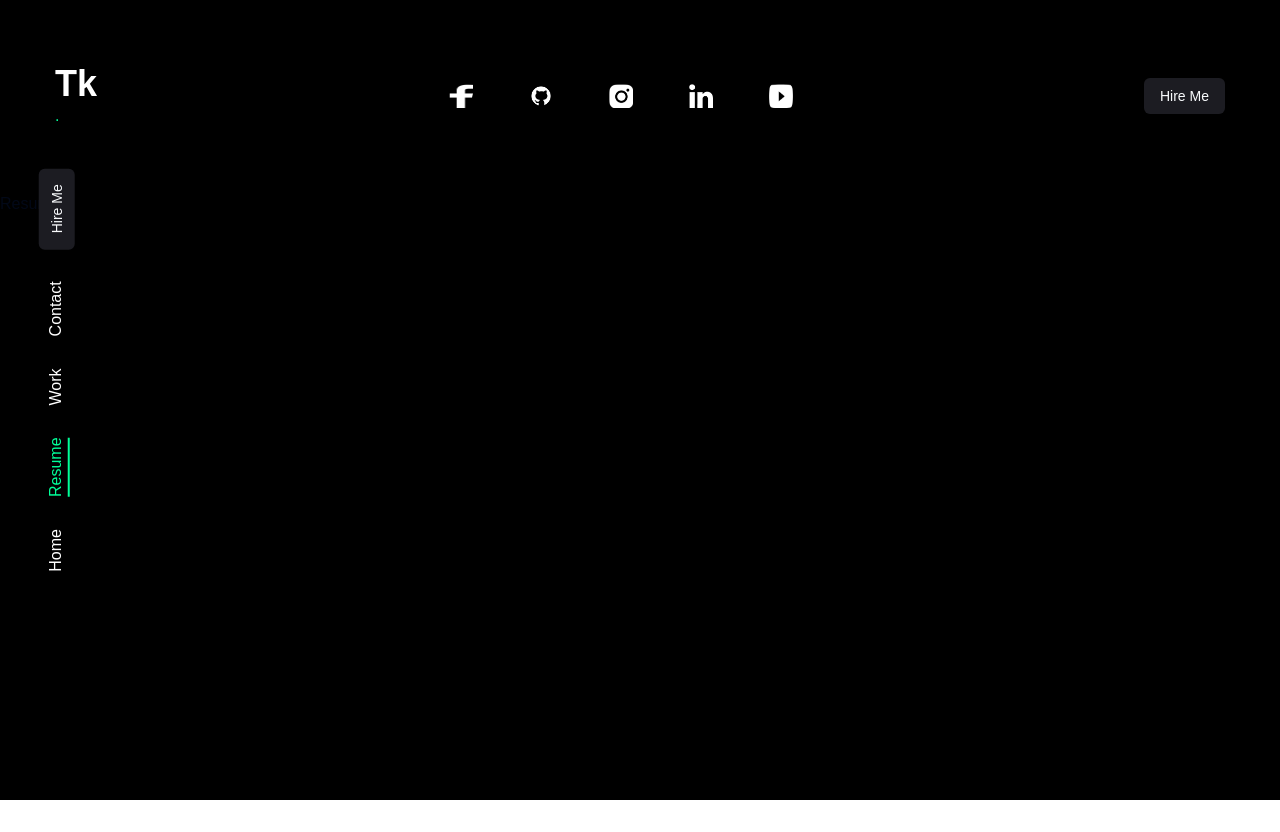
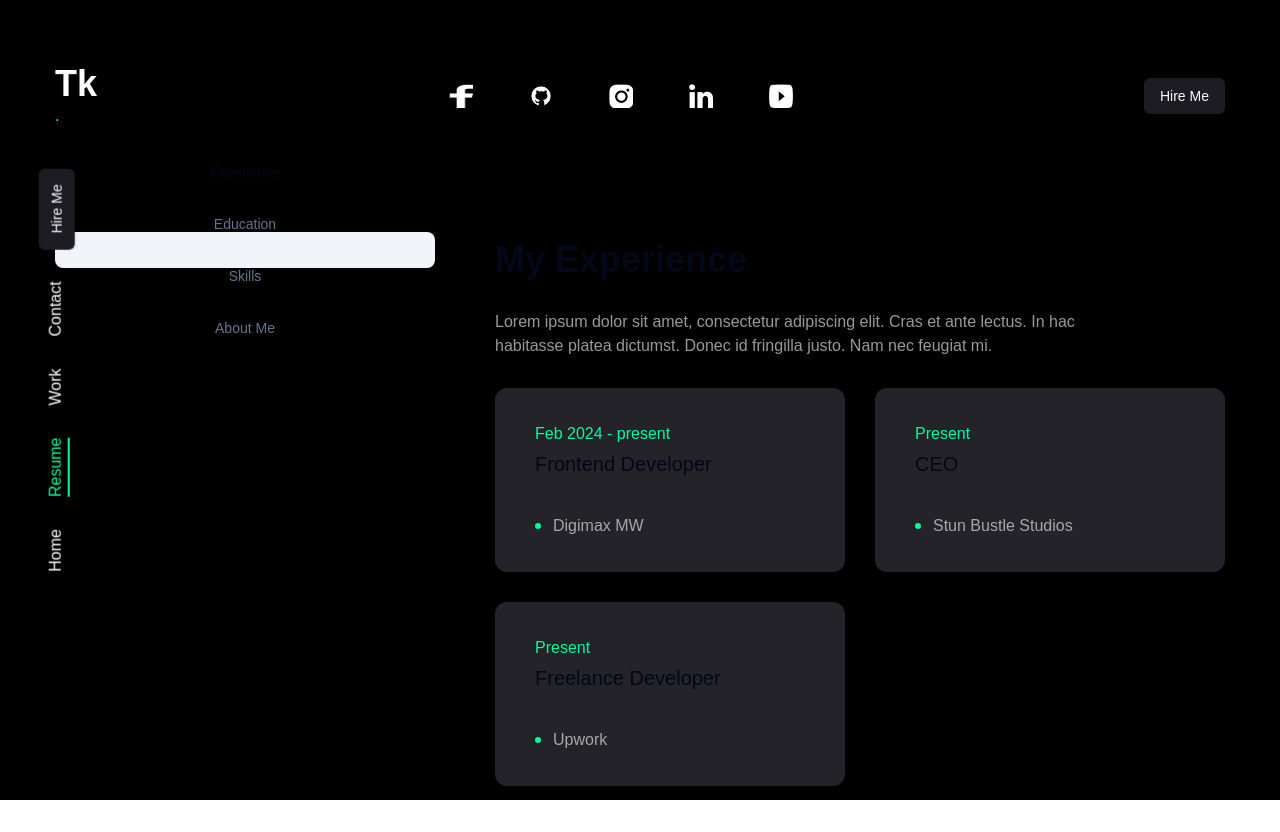
Before and after one commit to Tony-kan/portfolio_v3, a Next.js app: page /resume in a window 1280 px wide. Before the commit the page ends 800 px from the top, so only its background shows below. Built offline with nearby package versions, Linux system fonts and the light colour scheme.

Commit message:
Resume : build a resume page

```diff
--- a/app/resume/page.tsx
+++ b/app/resume/page.tsx
@@ -1,7 +1,220 @@
+"use client";
+
+import { ScrollArea } from "@/components/ui/scroll-area";
+import { Tabs, TabsContent, TabsList, TabsTrigger } from "@/components/ui/tabs";
+import {
+  Tooltip,
+  TooltipContent,
+  TooltipProvider,
+  TooltipTrigger,
+} from "@/components/ui/tooltip";
+import { motion } from "framer-motion";
+import { about, education, experience } from "@/lib/data";
 import React from "react";
+import {
+  FaHtml5,
+  FaCss3,
+  FaJs,
+  FaReact,
+  FaFigma,
+  FaNodeJs,
+} from "react-icons/fa";
+import { SiTailwindcss, SiNextdotjs } from "react-icons/si";
+
+// skills data
+export const skills = {
+  title: "my skills",
+  description: `Lorem ipsum dolor sit amet, consectetur adipiscing elit.
+           Cras et ante lectus. In hac habitasse platea dictumst. Donec id fringilla justo. Nam nec feugiat mi.`,
+  skillList: [
+    {
+      icon: <FaHtml5 />,
+      name: "html 5",
+    },
+    {
+      icon: <FaCss3 />,
+      name: "css 3",
+    },
+    {
+      icon: <FaJs />,
+      name: "javascript",
+    },
+    {
+      icon: <FaReact />,
+      name: "react.js",
+    },
+    {
+      icon: <SiNextdotjs />,
+      name: "next.js",
+    },
+    {
+      icon: <SiTailwindcss />,
+      name: "tailwind.css",
+    },
+    {
+      icon: <FaNodeJs />,
+      name: "node.js",
+    },
+    {
+      icon: <FaFigma />,
+      name: "figma",
+    },
+  ],
+};
 
 function Resume() {
-  return <div>Resume</div>;
+  return (
+    <motion.div
+      initial={{ opacity: 0 }}
+      animate={{
+        opacity: 1,
+        transition: { delay: 2.4, duration: 0.4, ease: "easeIn" },
+      }}
+      className="min-h-[80vh] flex items-center justify-center py-12 xl:py-0"
+    >
+      <div className="container mx-auto">
+        <Tabs
+          defaultValue="experience"
+          className="flex flex-col xl:flex-row gap-[60px]"
+        >
+          <TabsList className="flex flex-col w-full max-w-[380px]  mx-auto xl:mx-0 gap-6">
+            <TabsTrigger value="experience">Experience</TabsTrigger>
+            <TabsTrigger value="education">Education</TabsTrigger>
+            <TabsTrigger value="skills">Skills</TabsTrigger>
+            <TabsTrigger value="about">About Me</TabsTrigger>
+          </TabsList>
+
+          {/* content */}
+          <div className="min-h-[70vh] w-full">
+            {/* experience  content  */}
+            <TabsContent value="experience" className="w-full">
+              <div className="flex flex-col gap-[30px] text-center xl:text-left">
+                <h3 className="text-4xl  font-bold capitalize">
+                  {experience.title}
+                </h3>
+                <p className="max-w-[600px] text-white/60 mx-auto xl:mx-0">
+                  {experience.description}
+                </p>
+                <ScrollArea className="h-[400px]">
+                  <ul className="grid grid-cols-1 lg:grid-cols-2 gap-[30px]">
+                    {experience.items.map((item, index) => {
+                      return (
+                        <li
+                          key={index}
+                          className="bg-[#232329] h-[184px]  py-6 px-10 rounded-xl flex flex-col justify-center items-center  lg:items-start gap-1"
+                        >
+                          <span className="text-accent">{item.duration}</span>
+                          <h3 className="text-xl max-w-[260px] min-h-[60px] text-center  lg:text-left">
+                            {item.position}
+                          </h3>
+                          <div className="flex items-center gap-3">
+                            {/* dot  */}
+                            <span className="w-[6px] h-[6px] rounded-full bg-accent"></span>
+                            <p className="text-white/60">{item.company}</p>
+                          </div>
+                        </li>
+                      );
+                    })}
+                  </ul>
+                </ScrollArea>
+              </div>
+            </TabsContent>
+            {/* education  content  */}
+            <TabsContent value="education" className="w-full">
+              <div className="flex flex-col gap-[30px] text-center xl:text-left">
+                <h3 className="text-4xl  font-bold capitalize">
+                  {education.title}
+                </h3>
+                <p className="max-w-[600px] text-white/60 mx-auto xl:mx-0">
+                  {education.description}
+                </p>
+                <ScrollArea className="h-[400px]">
+                  <ul className="grid grid-cols-1 lg:grid-cols-2 gap-[30px]">
+                    {education.items.map((item, index) => {
+                      return (
+                        <li
+                          key={index}
+                          className="bg-[#232329] h-[184px]  py-6 px-10 rounded-xl flex flex-col justify-center items-center  lg:items-start gap-1"
+                        >
+                          <span className="text-accent">{item.duration}</span>
+                          <h3 className="text-xl max-w-[260px] min-h-[60px] text-center lg:text-left capitalize">
+                            {item.degree}
+                          </h3>
+                          <div className="flex items-center gap-3">
+                            {/* dot  */}
+                            <span className="w-[6px] h-[6px] rounded-full bg-accent"></span>
+                            <p className="text-white/60">{item.institution}</p>
+                          </div>
+                        </li>
+                      );
+                    })}
+                  </ul>
+                </ScrollArea>
+              </div>
+            </TabsContent>
+            {/* skill  content  */}
+            <TabsContent value="skills" className="w-full">
+              <div className="flex flex-col gap-[30px]">
+                <div className="flex flex-col gap-[30px] text-center xl:text-left">
+                  <h3 className="text-4xl font-bold">{skills.title}</h3>
+                  <p className="max-w-[600px] text-white/60 mx-auto  xl:mx-0">
+                    {skills.description}
+                  </p>
+                </div>
+                <ul className="grid grid-cols-2  gap-6 sm:grid-cols-3 md:grid-cols-4 xl:gap-[30px]">
+                  {skills.skillList.map((skill, index) => {
+                    return (
+                      <li key={index}>
+                        <TooltipProvider delayDuration={100}>
+                          <Tooltip>
+                            <TooltipTrigger className="w-full h-[150px] bg-[#232329] rounded-xl flex justify-center items-center group">
+                              <div className="text-6xl group-hover:text-accent transition-all duration-300">
+                                {skill.icon}
+                              </div>
+                            </TooltipTrigger>
+                            <TooltipContent>
+                              <p className="capitalize">{skill.name}</p>
+                            </TooltipContent>
+                          </Tooltip>
+                        </TooltipProvider>
+                      </li>
+                    );
+                  })}
+                </ul>
+              </div>
+            </TabsContent>
+            {/* about me content  */}
+            <TabsContent
+              value="about"
+              className="w-full text-center xl:text-left"
+            >
+              <div className="flex flex-col gap-[30px]">
+                <h3 className="text4xl font-bold capitalize">{about.title}</h3>
+                <p className="max-w-[600px] text-white/60  mx-auto xl:mx-0">
+                  {about.description}
+                </p>
+                <ul className="grid grid-cols-1 xl:grid-cols-2 gap-y-6 max-w-[620px] mx-auto xl:mx-0">
+                  {about.info.map((item, index) => {
+                    return (
+                      <li
+                        key={index}
+                        className="flex items-center justify-center xl:justify-start gap-4"
+                      >
+                        <span className="text-white/60">
+                          {item.fieldName}:{""}
+                        </span>
+                        <span className="text-xl">{item.fieldValue}</span>
+                      </li>
+                    );
+                  })}
+                </ul>
+              </div>
+            </TabsContent>
+          </div>
+        </Tabs>
+      </div>
+    </motion.div>
+  );
 }
 
 export default Resume;
--- a/lib/data.ts
+++ b/lib/data.ts
@@ -1,11 +1,4 @@
-import {
-  FaHtml5,
-  FaCss3,
-  FaJs,
-  FaReact,
-  FaFigma,
-  FaNodeJs,
-} from "react-icons/fa";
+
 
 // About Data
 export const about = {
@@ -105,46 +98,6 @@
   ],
 };
 
-// skills data
-export const skills = {
-  title: "my skills",
-  description: `Lorem ipsum dolor sit amet, consectetur adipiscing elit.
-         Cras et ante lectus. In hac habitasse platea dictumst. Donec id fringilla justo. Nam nec feugiat mi.`,
-  skillList: [
-    {
-      icon: <FaHtml5 />,
-      name: "html 5",
-    },
-    {
-      icon: <FaCss3 />,
-      name: "css 3",
-    },
-    {
-      icon: <FaJs />,
-      name: "javascript",
-    },
-    {
-      icon: <FaReact />,
-      name: "react.js",
-    },
-    {
-      icon: <SiNextdotjs />,
-      name: "next.js",
-    },
-    {
-      icon: <SiTailwindcss />,
-      name: "tailwind.css",
-    },
-    {
-      icon: <FaNodeJs />,
-      name: "node.js",
-    },
-    {
-      icon: <FaFigma />,
-      name: "figma",
-    },
-  ],
-};
 
 // projects
 export const projects = [
```
